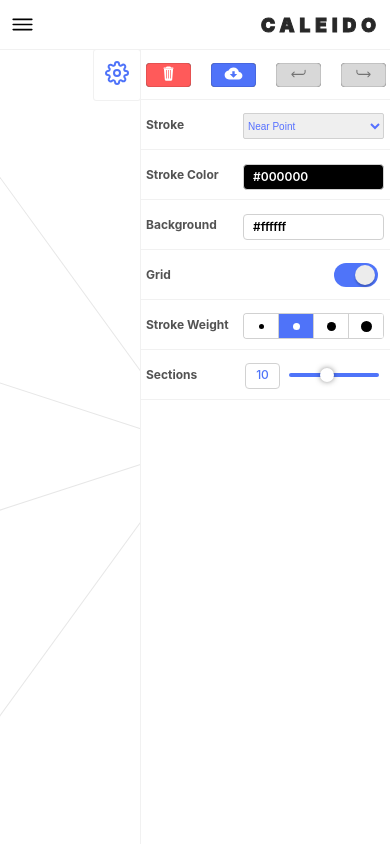
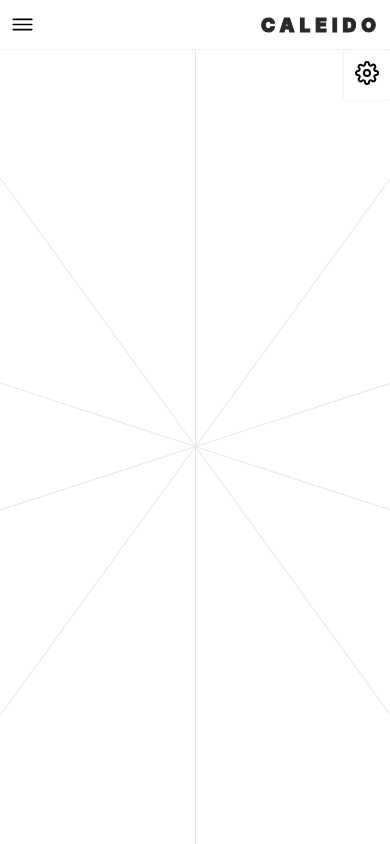
Before and after one commit to pizza3/caleido, a React (Create React App) app: page / in a window 390 px wide. Built offline with nearby package versions, Linux system fonts and the light colour scheme.

Commit message:
Fixed rotational pointers

```diff
--- a/package.json
+++ b/package.json
@@ -1,7 +1,7 @@
 {
   "name": "caleido",
   "homepage": "https://pizza3.github.io/caleido",
-  "version": "0.1.0",
+  "version": "0.5.0",
   "private": true,
   "dependencies": {
     "@types/jest": "24.0.23",
--- a/src/CanvasRenderer/styles.tsx
+++ b/src/CanvasRenderer/styles.tsx
@@ -7,7 +7,7 @@ export const CanvasContain = styled.canvas`
 `
 export const CanvasOverlay = styled.div`
     width:100%;
-    height: cala(100vh - 50px);
+    height: 100%;
     overflow:hidden;
     position: relative;
 `
--- a/src/GridHelper/styles.tsx
+++ b/src/GridHelper/styles.tsx
@@ -64,7 +64,7 @@ export const RotateLine =  styled.div`
     position: absolute;
     height: 140%;
     background:#e7e7e7;
-    bottom: 50%;
+    bottom: calc(50% + 0px);
     left:${(props:{left:number,angle:number})=>props.left+'px'};
     transform-origin: bottom;
     transform: ${(props)=>`rotate(${props.angle}deg)`};
--- a/src/Settings/index.tsx
+++ b/src/Settings/index.tsx
@@ -27,6 +27,15 @@ type Props = {
 export default class Settings extends Component<Props, State> {
   state: State = {
     showSettings: true
+  }
+
+  componentDidMount(){
+    const width = window.innerWidth;
+    if(width<600){
+      this.setState({
+        showSettings: false
+      })
+    }
   }
 
   handleshowSettings = () => {
```
